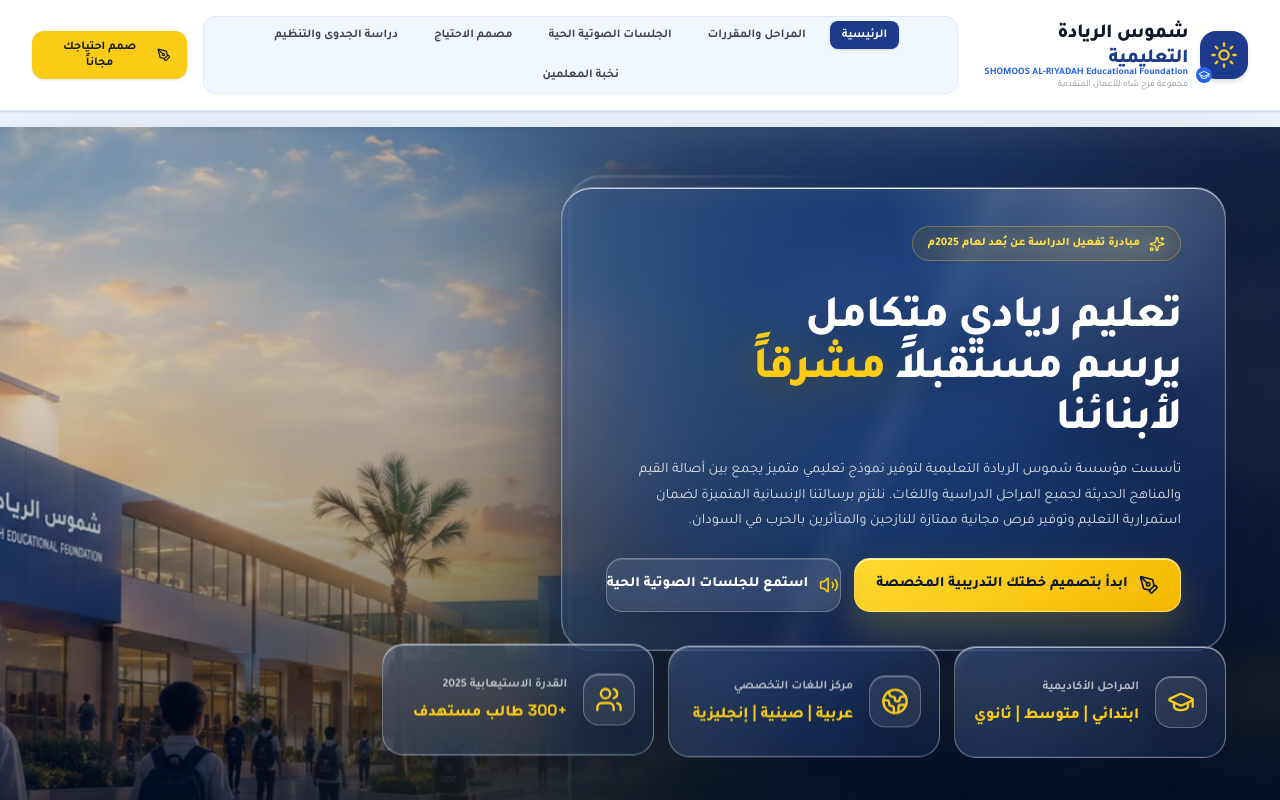
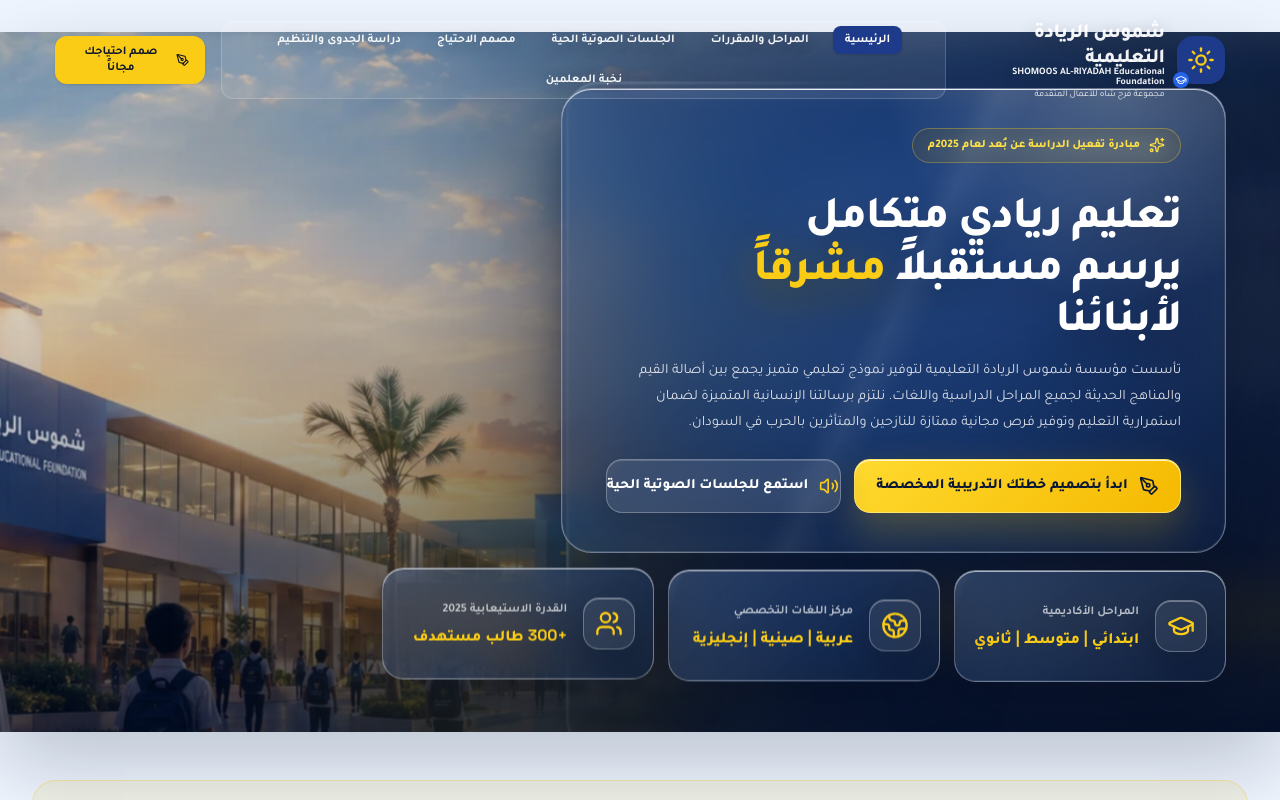
Before and after one commit to musu-deep/shomoos-al-riyada-educational, a React (Vite) app: page / in a window 1280 px wide. Shown: the top 800 px of the page. Built offline with nearby package versions, Linux system fonts and the light colour scheme.

Commit message:
Polish transparent floating navbar and separate hero cards

```diff
--- a/src/hero-polish.css
+++ b/src/hero-polish.css
@@ -1,10 +1,17 @@
 /* Final desktop polish for the cinematic hero.
    Loaded after index.css so these rules safely override the base design. */
+
+html,
+body,
+#root {
+  max-width: 100%;
+  overflow-x: clip;
+}
 
 @media (min-width: 901px) {
   .hero-cinematic-fullbleed,
   .hero-content-shell {
-    min-height: clamp(680px, calc(100vh - 135px), 760px);
+    min-height: clamp(700px, calc(100vh - 110px), 790px);
   }
 
   .hero-cinematic-fullbleed {
@@ -39,13 +46,14 @@
 
   .hero-content-shell {
     width: min(1480px, calc(100% - 2rem));
-    padding: clamp(2rem, 4.5vh, 3rem) clamp(1.25rem, 3vw, 3rem) 1.6rem;
+    padding: clamp(2rem, 4.5vh, 3rem) clamp(1.25rem, 3vw, 3rem) 1.85rem;
     justify-content: center;
   }
 
   .hero-layout {
     grid-template-columns: minmax(0, 1.18fr) minmax(320px, 0.82fr);
     gap: clamp(2rem, 3.5vw, 3.5rem);
+    margin-bottom: 1.1rem;
   }
 
   .hero-glass-panel {
@@ -96,7 +104,7 @@
 
   .hero-stats-grid {
     width: min(910px, 72%);
-    margin-top: -0.35rem;
+    margin-top: 0;
     margin-inline: 0 auto;
     gap: 0.9rem;
   }
@@ -116,6 +124,134 @@
   .hero-floating-card h3 {
     font-size: clamp(0.98rem, 1.15vw, 1.15rem);
     line-height: 1.4;
+  }
+
+  /* The header starts transparent over the cinematic hero, then becomes
+     a compact floating glass bar as the page scrolls. */
+  header.sticky {
+    top: 0;
+    z-index: 80;
+    margin-bottom: -104px;
+    background: transparent !important;
+    border-bottom-color: transparent !important;
+    box-shadow: none !important;
+    backdrop-filter: none !important;
+    -webkit-backdrop-filter: none !important;
+  }
+
+  header.sticky > div {
+    width: min(1480px, calc(100% - 2rem));
+    max-width: none;
+    padding: 1.05rem clamp(1.25rem, 3vw, 3rem);
+    border: 1px solid transparent;
+    border-radius: 0;
+    background: rgba(4, 18, 48, 0);
+    box-shadow: 0 18px 55px rgba(2, 11, 31, 0);
+    backdrop-filter: blur(0);
+    -webkit-backdrop-filter: blur(0);
+    transform: translateY(0) scale(1);
+    animation: shomoosHeaderFloat linear both;
+    animation-timeline: scroll(root block);
+    animation-range: 0 150px;
+  }
+
+  header.sticky nav {
+    background: rgba(255, 255, 255, 0.08) !important;
+    border-color: rgba(255, 255, 255, 0.18) !important;
+    box-shadow: inset 0 1px 0 rgba(255, 255, 255, 0.14);
+    backdrop-filter: blur(12px);
+    -webkit-backdrop-filter: blur(12px);
+    animation: shomoosNavGlass linear both;
+    animation-timeline: scroll(root block);
+    animation-range: 0 150px;
+  }
+
+  header.sticky h1,
+  header.sticky h1 span,
+  header.sticky nav button:not(.bg-brand-olive),
+  header.sticky .text-brand-charcoal\/50,
+  header.sticky .text-brand-olive-light {
+    color: rgba(255, 255, 255, 0.94) !important;
+    text-shadow: 0 3px 18px rgba(0, 0, 0, 0.28);
+    animation: shomoosHeaderText linear both;
+    animation-timeline: scroll(root block);
+    animation-range: 0 150px;
+  }
+
+  header.sticky nav button:not(.bg-brand-olive):hover {
+    color: #0f172a !important;
+    text-shadow: none;
+  }
+
+  @keyframes shomoosHeaderFloat {
+    from {
+      width: min(1480px, calc(100% - 2rem));
+      margin-top: 0;
+      border-color: transparent;
+      border-radius: 0;
+      background: rgba(4, 18, 48, 0);
+      box-shadow: 0 18px 55px rgba(2, 11, 31, 0);
+      backdrop-filter: blur(0);
+      -webkit-backdrop-filter: blur(0);
+      transform: translateY(0) scale(1);
+    }
+    to {
+      width: min(1180px, calc(100% - 2.5rem));
+      margin-top: 0.7rem;
+      border-color: rgba(255, 255, 255, 0.65);
+      border-radius: 1.4rem;
+      background: rgba(255, 255, 255, 0.86);
+      box-shadow:
+        0 22px 55px rgba(4, 17, 46, 0.18),
+        inset 0 1px 0 rgba(255, 255, 255, 0.9);
+      backdrop-filter: blur(20px) saturate(145%);
+      -webkit-backdrop-filter: blur(20px) saturate(145%);
+      transform: translateY(0) scale(0.985);
+    }
+  }
+
+  @keyframes shomoosNavGlass {
+    from {
+      background: rgba(255, 255, 255, 0.08);
+      border-color: rgba(255, 255, 255, 0.18);
+    }
+    to {
+      background: rgba(219, 234, 254, 0.54);
+      border-color: rgba(191, 219, 254, 0.76);
+    }
+  }
+
+  @keyframes shomoosHeaderText {
+    from {
+      color: rgba(255, 255, 255, 0.94);
+      text-shadow: 0 3px 18px rgba(0, 0, 0, 0.28);
+    }
+    to {
+      color: #0f172a;
+      text-shadow: none;
+    }
+  }
+
+  @supports not (animation-timeline: scroll()) {
+    header.sticky > div {
+      width: min(1180px, calc(100% - 2.5rem));
+      margin-top: 0.7rem;
+      border-color: rgba(255, 255, 255, 0.65);
+      border-radius: 1.4rem;
+      background: rgba(255, 255, 255, 0.86);
+      box-shadow: 0 22px 55px rgba(4, 17, 46, 0.18);
+      backdrop-filter: blur(20px) saturate(145%);
+      -webkit-backdrop-filter: blur(20px) saturate(145%);
+    }
+
+    header.sticky h1,
+    header.sticky h1 span,
+    header.sticky nav button:not(.bg-brand-olive),
+    header.sticky .text-brand-charcoal\/50,
+    header.sticky .text-brand-olive-light {
+      color: #0f172a !important;
+      text-shadow: none;
+    }
   }
 }
 
```
